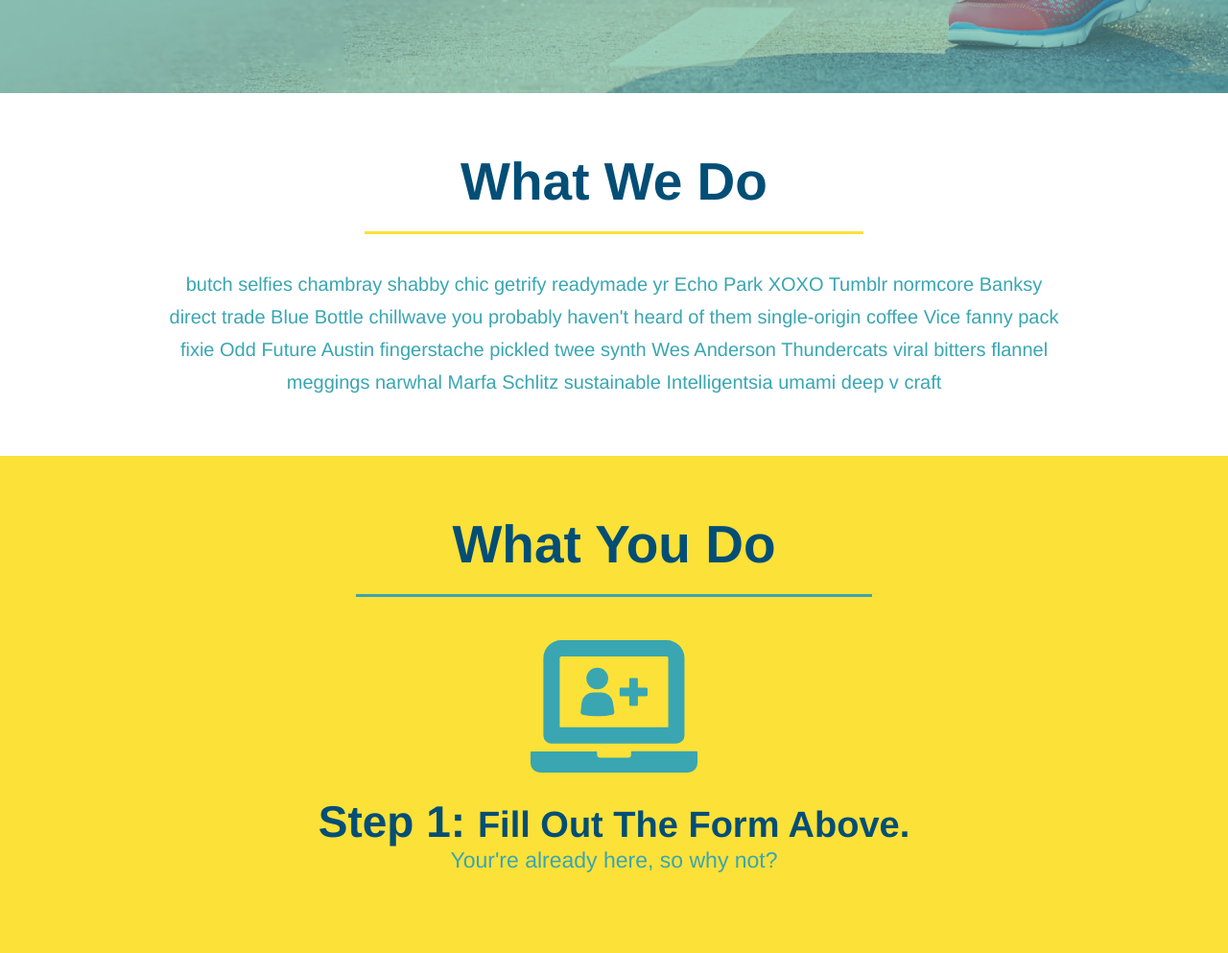
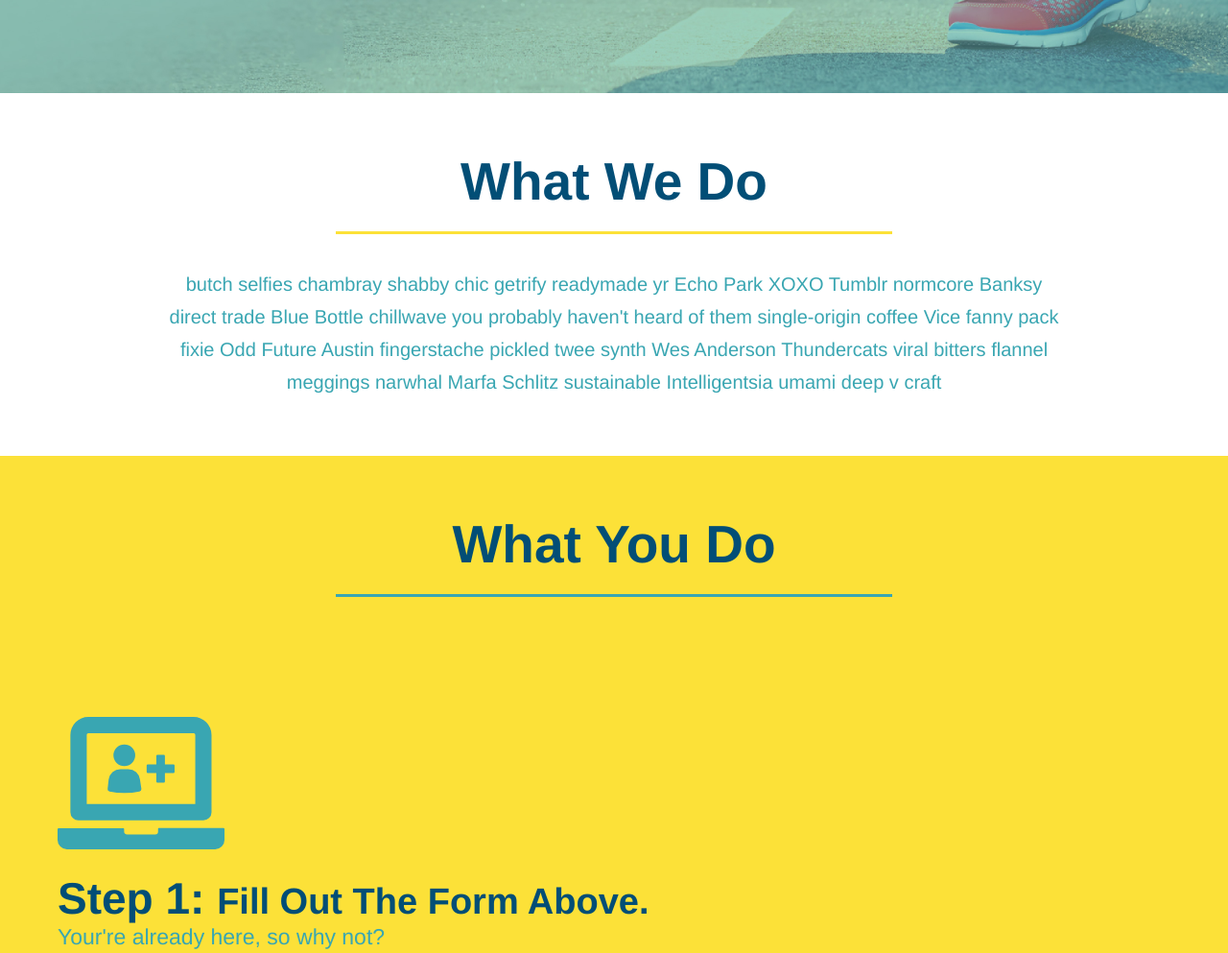
Before and after one commit to Cherboi/run-buddy, a plain HTML site: page index.html in a window 1280 px wide. Shown: the part 621-1614 px from the top of the page at 96% size. Drawn offline with Linux system fonts and the light colour scheme; files whose address does not match are found by name.

Commit message:
added flex-row to css

```diff
--- a/assets/css/style.css
+++ b/assets/css/style.css
@@ -137,20 +137,16 @@ section {
   font-size: 16px;
 }
 
-.intro {
-  text-align: center;
-}
-
 .intro p {
   line-height: 1.7;
   color: #39a6b2;
   width: 80%;
   font-size: 20px;
   margin: 0 auto;
+  text-align: center;
 }
 
 .steps {
-  text-align: center;
   background: #fce138;
 }
 
@@ -181,10 +177,11 @@ section {
 .section-title {
   font-size: 55px;
   color: #024e76;
-  margin-bottom: 35px;
-  padding: 0 100px 20px 100px;
-  display: inline-block;
   border-bottom: 3px solid;
+  padding-bottom: 20px;
+  text-align: center;
+  margin: 0 auto 35px auto;
+  width: 50%;
 }
 
 .primary-border {
@@ -196,7 +193,6 @@ section {
 }
 
 .trainers {
-  text-align: center;
 }
 
 .trainer {
@@ -238,12 +234,15 @@ section {
   text-align: left;
 }
 
+.flex-row {
+  display: flex;
+}
+
 .text-right {
   text-align: right;
 }
 
 .contact {
- text-align: center;
  background: #024e76;
 }
 
--- a/index.html
+++ b/index.html
@@ -12,7 +12,7 @@
     <h1>
       <a href="/">
         RUN BUDDY
-      </a>
+      </a>s
     </h1>
     <nav>
       <ul>
@@ -75,14 +75,25 @@
   </section>
 
   <section id="what-we-do" class="intro">
-    <h2 class="section-title primary-border">What We Do</h2>
+    <div class="flex-row">
+      <h2 class="section-title primary-border">
+        What We Do
+      </h2>
+    </div>
+
+    <div class="flex-row">
       <p>
         butch selfies chambray shabby chic getrify readymade yr Echo Park XOXO Tumblr normcore Banksy direct trade Blue Bottle chillwave you probably haven't heard of them single-origin coffee Vice fanny pack fixie Odd Future Austin fingerstache pickled twee synth Wes Anderson Thundercats viral bitters flannel meggings narwhal Marfa Schlitz sustainable Intelligentsia umami deep v craft
       </p>
+    </div>
   </section>
 
   <section id="what-you-do" class="steps">
-    <h2 class="section-title secondary-border">What You Do</h2>
+    <div class="flex-row">
+      <h2 class="section-title secondary-border">
+        What You Do
+      </h2>
+    </div>
 
     <div>
       <img src="./assets/images/step-1.svg" alt="" />
@@ -110,9 +121,11 @@
   </section>
 
   <section id="your-trainers" class="trainers">
+    <div class="flex-row">
     <h2 class="section-title primary-border">
       Meet The Trainers
     </h2>
+    </div>
 
     <article class="trainer">
       <img src="C:\Users\rplat\Desktop\projects\run-buddy\assets\images\trainer-1.jpg" alt="Arron Stephens in his workout clothes, ready to pump iron" />
@@ -151,9 +164,11 @@
     </article>
 
   <section id="reach-out" class="contact">
+    <div class="flex-row">
       <h2 class="section-title secondary-border">
         Reach Out
       </h2>
+    </div>
 
     <div class="contact-info">
       <iframe
```
Lines whose indentation alone changed are shown as unchanged.
